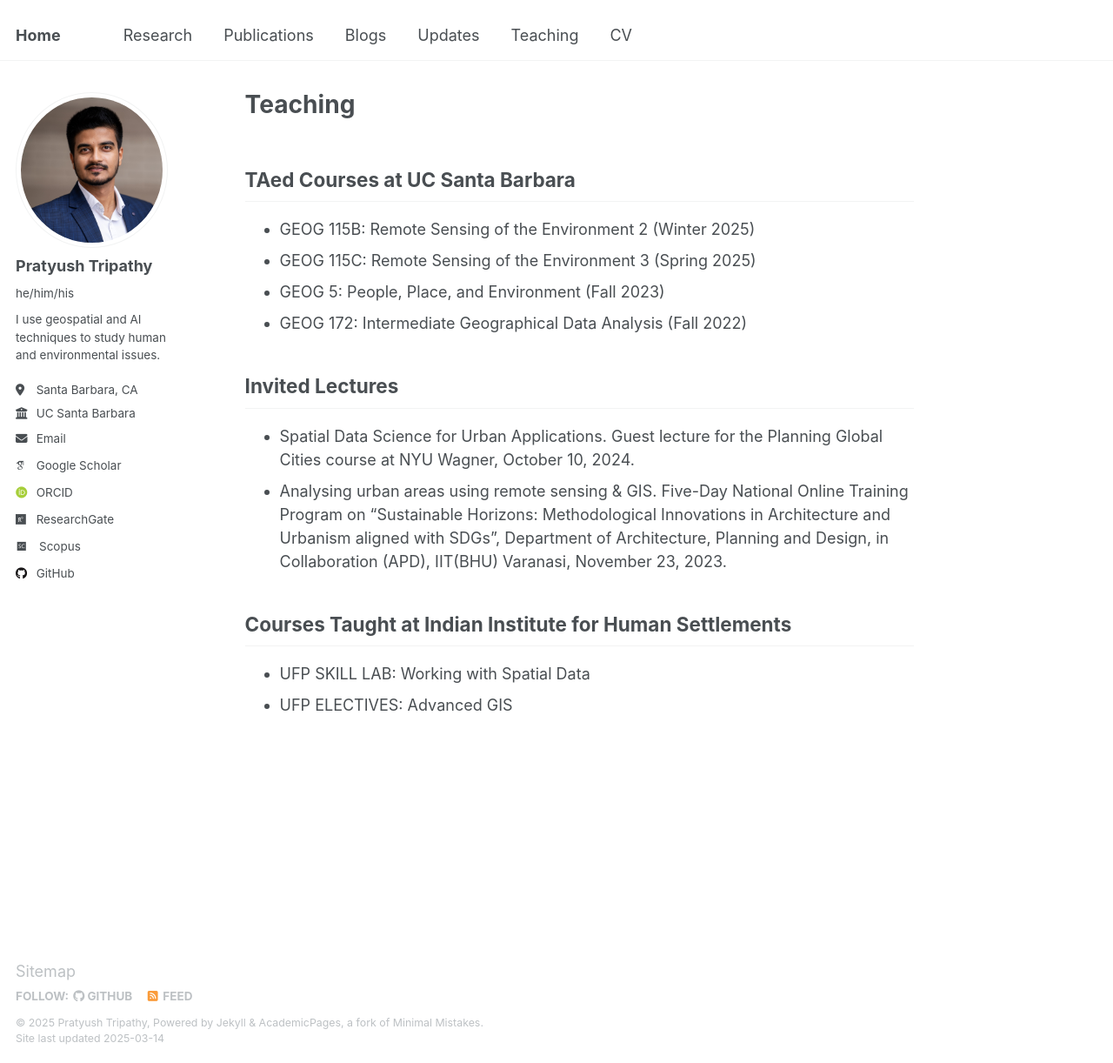
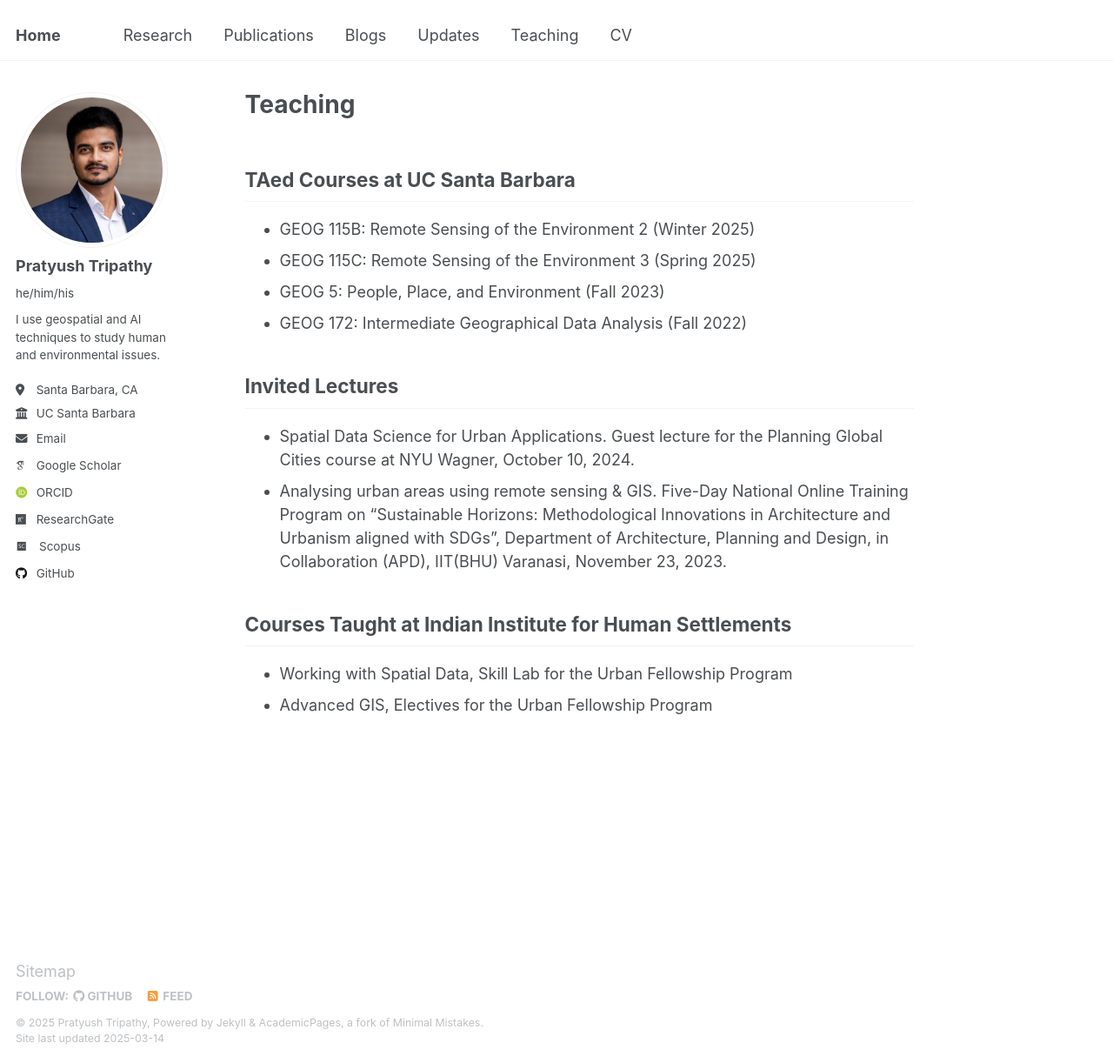
Before and after one commit to tripathyp/tripathyp.github.io, a Jekyll site: the page built from _pages/teaching.md, in a window 1280 px wide and 1222 px high. Shown: the whole window at 87% size. Built offline with Jekyll 4.4.1, drawn with Linux system fonts in a browser that asks for light colours; some web fonts are replaced.

```diff
--- a/_pages/teaching.md
+++ b/_pages/teaching.md
@@ -22,5 +22,5 @@
 
 Courses Taught at Indian Institute for Human Settlements
 ------
-- UFP SKILL LAB: Working with Spatial Data
-- UFP ELECTIVES: Advanced GIS
+- Working with Spatial Data, Skill Lab for the Urban Fellowship Program
+- Advanced GIS, Electives for the Urban Fellowship Program
```
Also changed, not shown: _pages/research.md (+1 -1 lines).
